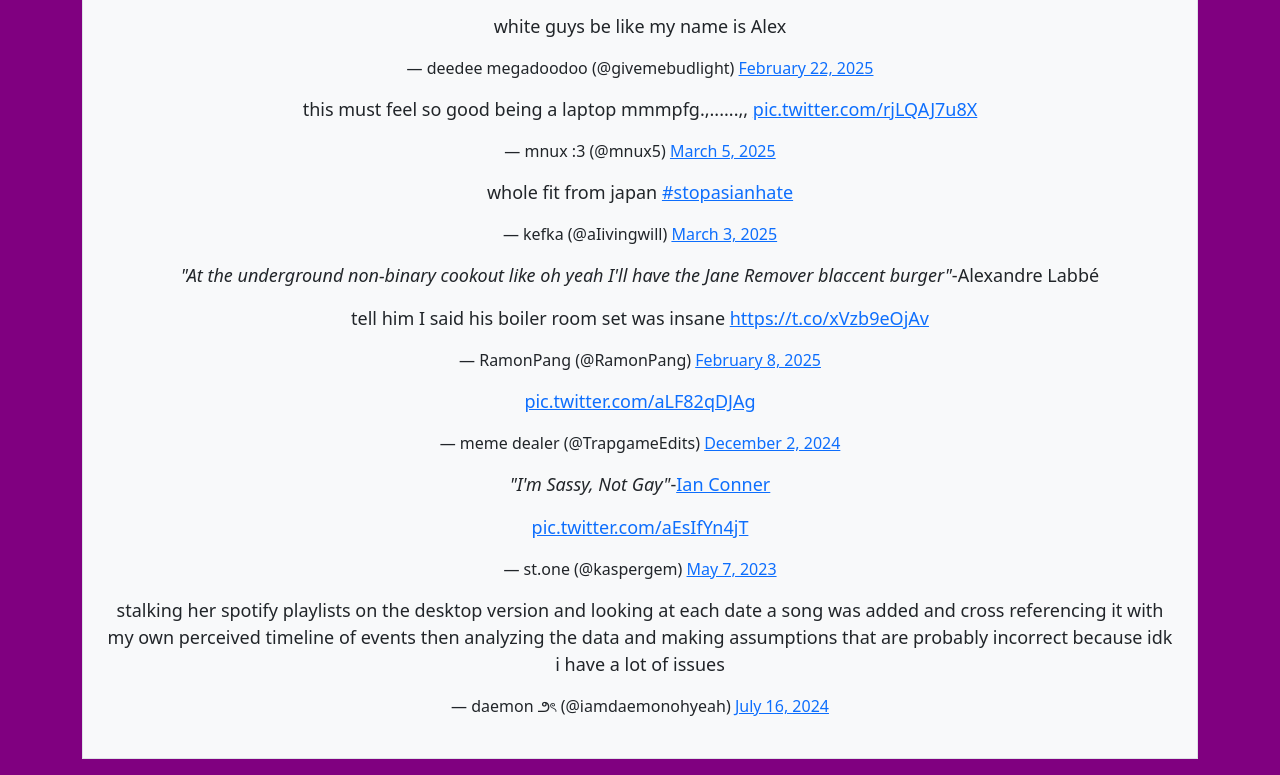
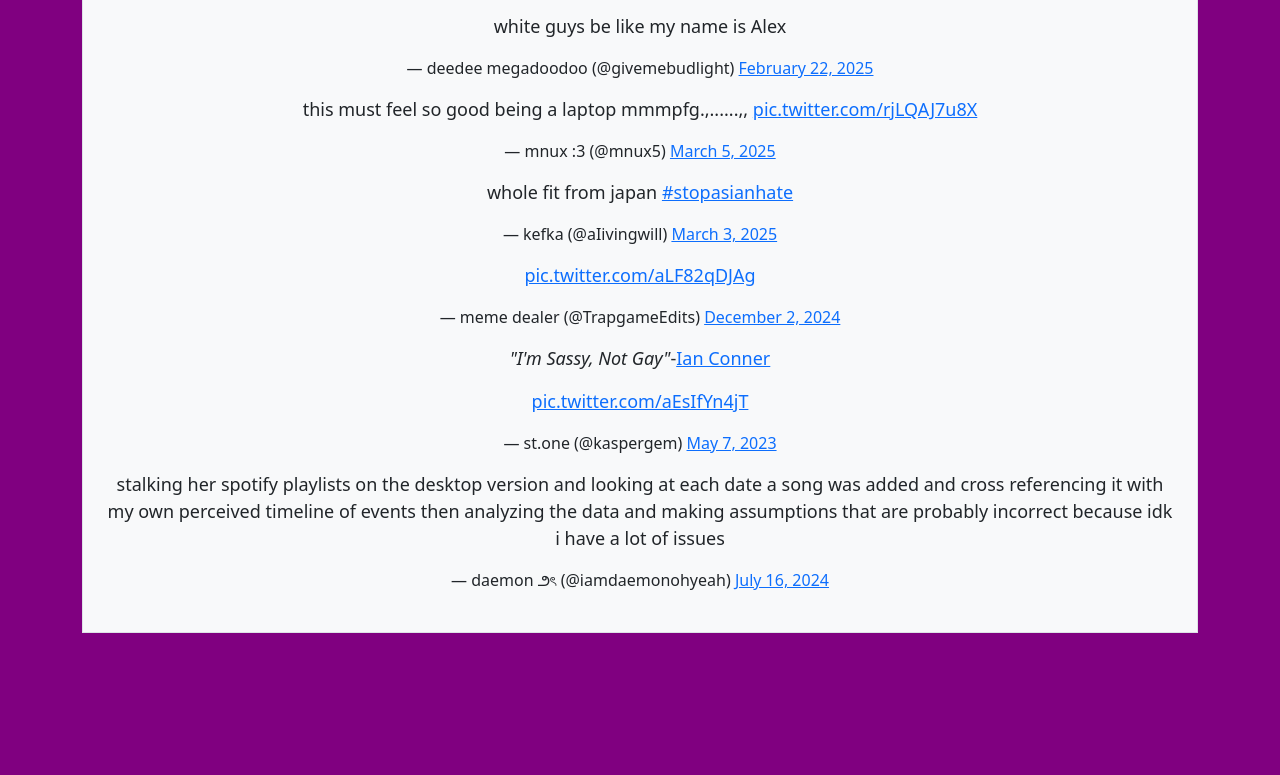
Before and after one commit to alex-labbe/monkeysite, a plain HTML site: page index.html in a window 1280 px wide. Shown: the part 2090-2865 px from the top of the page. After the commit the page ends 2739 px from the top, so only its background shows below. Drawn offline with nearby package versions, Linux system fonts and the light colour scheme.

Commit message:
romeved stuff

```diff
--- a/index.html
+++ b/index.html
@@ -88,8 +88,6 @@
                     <blockquote class="twitter-tweet tw-align-center"><p lang="en" dir="ltr">white guys be like my name is Alex</p>&mdash; deedee megadoodoo (@givemebudlight) <a href="https://twitter.com/givemebudlight/status/1893355968877965735?ref_src=twsrc%5Etfw">February 22, 2025</a></blockquote> <script async src="https://platform.twitter.com/widgets.js" charset="utf-8"></script>
                     <blockquote class="twitter-tweet tw-align-center"><p lang="en" dir="ltr">this must feel so good being a laptop mmmpfg.,......,, <a href="https://t.co/rjLQAJ7u8X">pic.twitter.com/rjLQAJ7u8X</a></p>&mdash; mnux :3 (@mnux5) <a href="https://twitter.com/mnux5/status/1897351485362782258?ref_src=twsrc%5Etfw">March 5, 2025</a></blockquote> <script async src="https://platform.twitter.com/widgets.js" charset="utf-8"></script>
                     <blockquote class="twitter-tweet tw-align-center"><p lang="en" dir="ltr">whole fit from japan <a href="https://twitter.com/hashtag/stopasianhate?src=hash&amp;ref_src=twsrc%5Etfw">#stopasianhate</a></p>&mdash; kefka (@aIivingwill) <a href="https://twitter.com/aIivingwill/status/1896612567960944730?ref_src=twsrc%5Etfw">March 3, 2025</a></blockquote> <script async src="https://platform.twitter.com/widgets.js" charset="utf-8"></script>
-                    <p><i>"At the underground non-binary cookout like oh yeah I'll have the Jane Remover blaccent burger"</i>-Alexandre Labbé</p>
-                    <blockquote class="twitter-tweet tw-align-center"><p lang="en" dir="ltr">tell him I said his boiler room set was insane <a href="https://t.co/xVzb9eOjAv">https://t.co/xVzb9eOjAv</a></p>&mdash; RamonPang (@RamonPang) <a href="https://twitter.com/RamonPang/status/1888037205479710928?ref_src=twsrc%5Etfw">February 8, 2025</a></blockquote> <script async src="https://platform.twitter.com/widgets.js" charset="utf-8"></script>
                     <blockquote class="twitter-tweet tw-align-center"><p lang="zxx" dir="ltr"><a href="https://t.co/aLF82qDJAg">pic.twitter.com/aLF82qDJAg</a></p>&mdash; meme dealer (@TrapgameEdits) <a href="https://twitter.com/TrapgameEdits/status/1863637850165792911?ref_src=twsrc%5Etfw">December 2, 2024</a></blockquote> <script async src="https://platform.twitter.com/widgets.js" charset="utf-8"></script>
                     <p><i>"I'm Sassy, Not Gay"</i>-<a href="https://www.hotnewhiphop.com/268535-ian-connor-rape-allegations-rise-to-33-women-he-responds-by-trolling-news">Ian Conner</a></p>
                     <blockquote class="twitter-tweet tw-align-center"><p lang="zxx" dir="ltr"><a href="https://t.co/aEsIfYn4jT">pic.twitter.com/aEsIfYn4jT</a></p>&mdash; st.one (@kaspergem) <a href="https://twitter.com/kaspergem/status/1655052654274396162?ref_src=twsrc%5Etfw">May 7, 2023</a></blockquote> <script async src="https://platform.twitter.com/widgets.js" charset="utf-8"></script>
```
